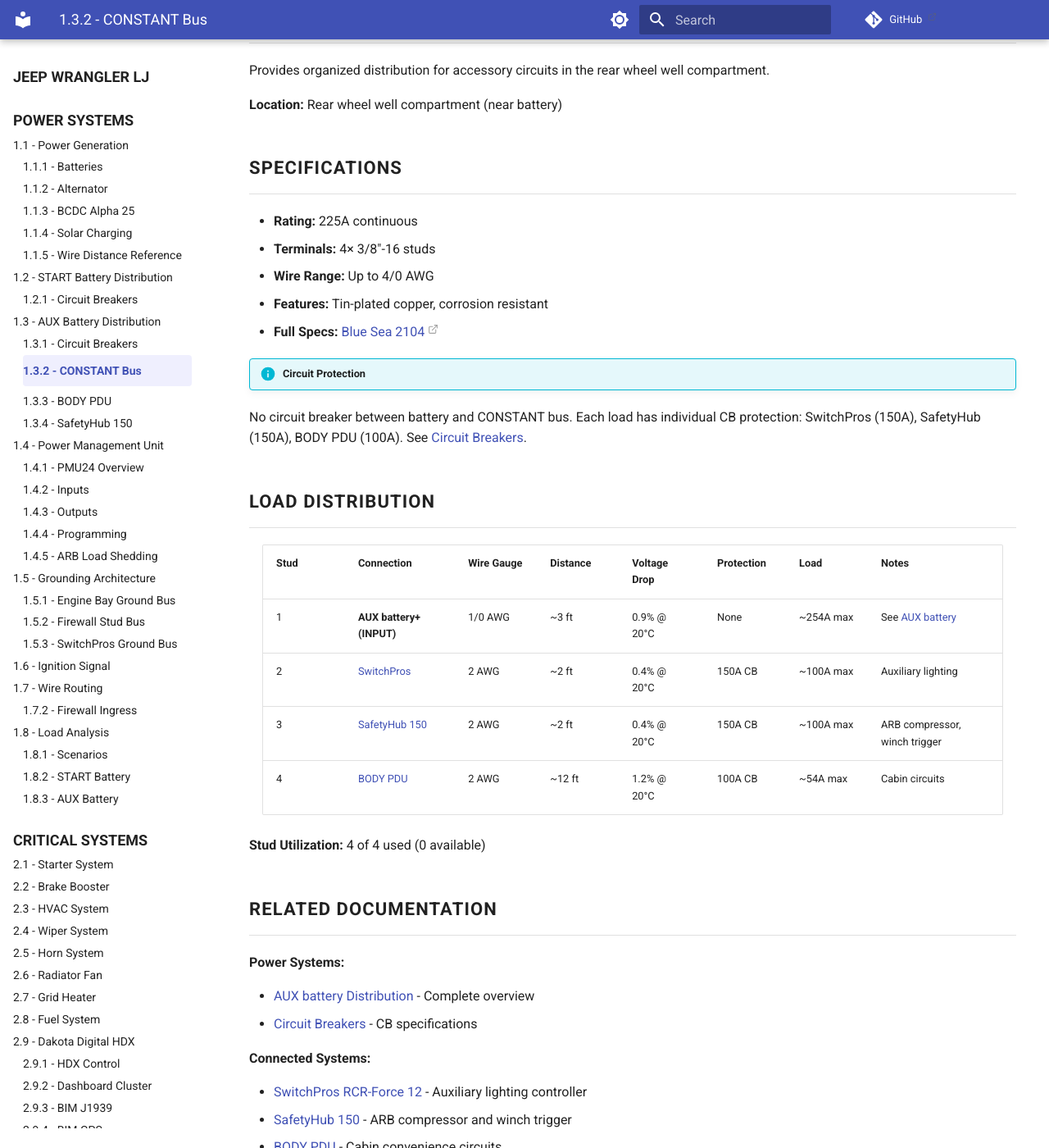
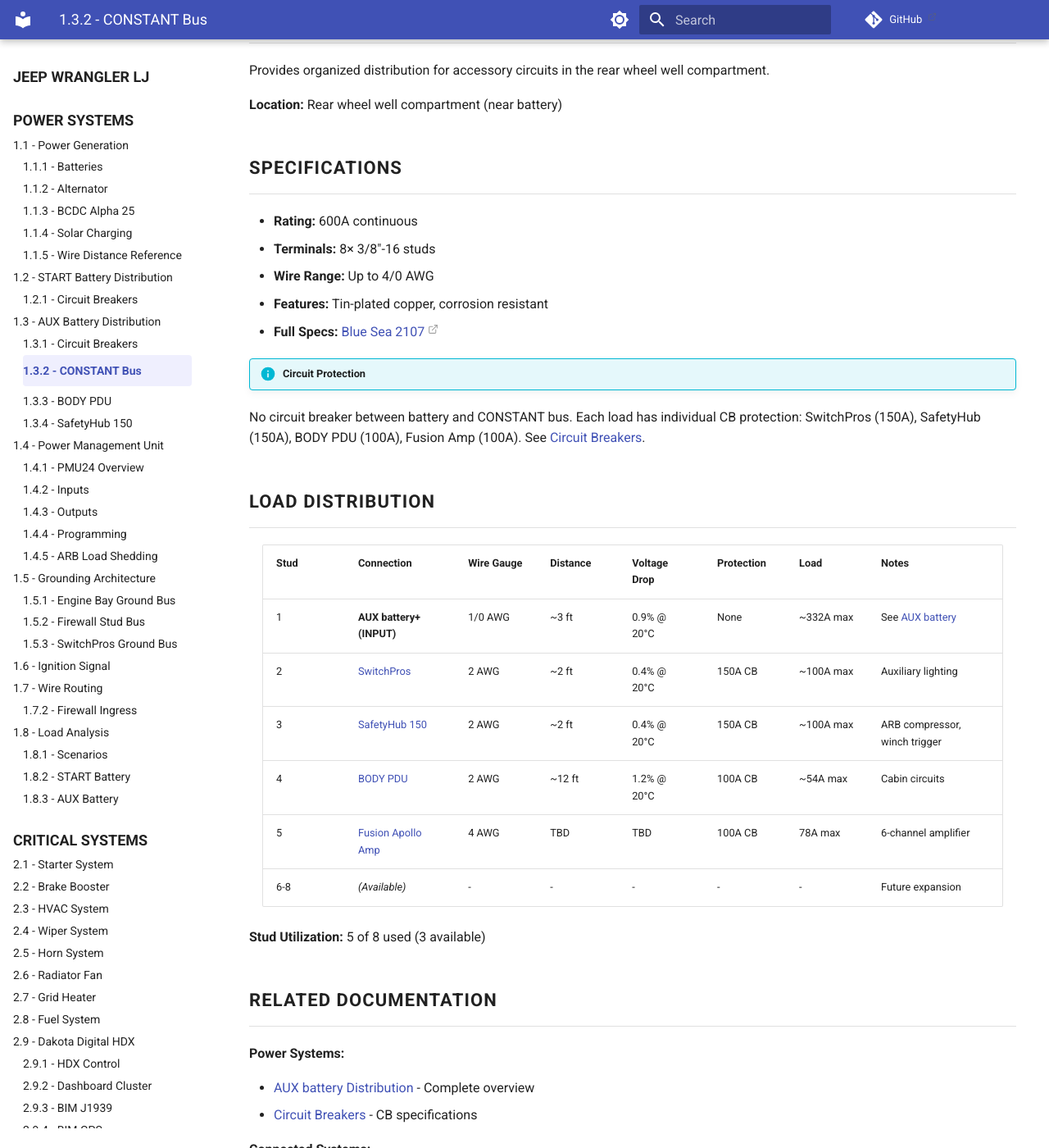
Before and after one commit to sob/drawings, an MkDocs documentation site: the page built from docs/jeep_lj/01-power-systems/03-aux-battery-distribution/02-constant-bus.md, in a window 1280 px wide and 1400 px high, scrolled down 478 px. Shown: the whole window at 82% size. Built offline with MkDocs 1.6.1 and Material for MkDocs 9.7.7, drawn with Linux system fonts in a browser that asks for light colours; comment, search, counter and statistics services are not loaded; some of the changed text lies outside the part shown.

Commit message:
docs(electrical): upgrade CONSTANT bus and amp circuit protection
- Upgrade CONSTANT bus bar from Blue Sea 2104 (225A/4 studs) to 2107 (600A/8 studs)
- Add Fusion Apollo amp 100A circuit breaker (Blue Sea 187-100A)
- Upgrade amp power/ground wiring from 6 AWG to 4 AWG for 78A max draw
- Add amp to circuit breakers documentation with proper sizing

🤖 Generated with [Claude Code](https://claude.com/claude-code)

Co-Authored-By: Claude <noreply@anthropic.com>

```diff
--- a/docs/jeep_lj/01-power-systems/03-aux-battery-distribution/02-constant-bus.md
+++ b/docs/jeep_lj/01-power-systems/03-aux-battery-distribution/02-constant-bus.md
@@ -10,15 +10,15 @@ tags:
 # 1.3.2 AUX battery CONSTANT Bus Bar {#rear-constant-bus}
 
 /// html | div.product-info
-![Blue Sea 2104 PowerBar](../../images/blue-sea-2104-powerbar.jpg){ loading=lazy }
+![Blue Sea 2107 PowerBar](../../images/blue-sea-2107-powerbar.jpg){ loading=lazy }
 
 **Type:** Bus Bar
 
-**Model:** Blue Sea 2104 PowerBar
+**Model:** Blue Sea 2107 PowerBar
 
 **Manufacturer:** Blue Sea Systems
 
-**Product Page:** [PowerBar 225A BusBar][product-link]
+**Product Page:** [PowerBar 600A BusBar][product-link]
 
 ///
 
@@ -30,25 +30,27 @@ Provides organized distribution for accessory circuits in the rear wheel well co
 
 ## Specifications
 
-- **Rating:** 225A continuous
-- **Terminals:** 4× 3/8"-16 studs
+- **Rating:** 600A continuous
+- **Terminals:** 8× 3/8"-16 studs
 - **Wire Range:** Up to 4/0 AWG
 - **Features:** Tin-plated copper, corrosion resistant
-- **Full Specs:** [Blue Sea 2104][product-link]
+- **Full Specs:** [Blue Sea 2107][product-link]
 
 !!! info "Circuit Protection"
-No circuit breaker between battery and CONSTANT bus. Each load has individual CB protection: SwitchPros (150A), SafetyHub (150A), BODY PDU (100A). See [Circuit Breakers][circuit-breakers].
+No circuit breaker between battery and CONSTANT bus. Each load has individual CB protection: SwitchPros (150A), SafetyHub (150A), BODY PDU (100A), Fusion Amp (100A). See [Circuit Breakers][circuit-breakers].
 
 ## Load Distribution
 
 | Stud | Connection                 | Wire Gauge | Distance | Voltage Drop | Protection | Load      | Notes                           |
 | :--- | :------------------------- | :--------- | :------- | :----------- | :--------- | :-------- | :------------------------------ |
-| 1    | **AUX battery+ (INPUT)**   | 1/0 AWG    | ~3 ft    | 0.9% @ 20°C  | None       | ~254A max | See [AUX battery][rear-battery] |
+| 1    | **AUX battery+ (INPUT)**   | 1/0 AWG    | ~3 ft    | 0.9% @ 20°C  | None       | ~332A max | See [AUX battery][rear-battery] |
 | 2    | [SwitchPros][switchpros]   | 2 AWG      | ~2 ft    | 0.4% @ 20°C  | 150A CB    | ~100A max | Auxiliary lighting              |
 | 3    | [SafetyHub 150][safetyhub] | 2 AWG      | ~2 ft    | 0.4% @ 20°C  | 150A CB    | ~100A max | ARB compressor, winch trigger   |
 | 4    | [BODY PDU][body-rtmr]      | 2 AWG      | ~12 ft   | 1.2% @ 20°C  | 100A CB    | ~54A max  | Cabin circuits                  |
+| 5    | [Fusion Apollo Amp][audio] | 4 AWG      | TBD      | TBD          | 100A CB    | 78A max   | 6-channel amplifier             |
+| 6-8  | _(Available)_              | -          | -        | -            | -          | -         | Future expansion                |
 
-**Stud Utilization:** 4 of 4 used (0 available)
+**Stud Utilization:** 5 of 8 used (3 available)
 
 ## Related Documentation
 
@@ -64,10 +66,11 @@ No circuit breaker between battery and CONSTANT bus. Each load has individual CB
 - [BODY PDU][body-rtmr] - Cabin convenience circuits
 - [Installation Checklist][installation] - Bus bar mounting procedure
 
-[product-link]: https://www.bluesea.com/products/2104/PowerBar_225A_BusBar_with_Four_1_4inch-20_Studs
+[product-link]: https://www.bluesea.com/products/2107/PowerBar_600A_BusBar_-_Eight_3_8in-16_Studs__
 [rear-battery]: index.md
 [circuit-breakers]: 01-circuit-breakers.md
 [switchpros]: ../../05-control-interfaces/02-switchpros-sp1200.md
 [safetyhub]: 04-safetyhub.md
 [body-rtmr]: 03-body-pdu.md
+[audio]: ../../06-audio-systems/02-amplifier.md
 [installation]: ../installation-checklist.md#phase-2-power-distribution
```
Also changed, not shown: docs/jeep_lj/01-power-systems/03-aux-battery-distribution/01-circuit-breakers.md (+5 -1 lines), docs/jeep_lj/01-power-systems/03-aux-battery-distribution/index.md (+2 -2 lines), docs/jeep_lj/06-audio-systems/02-amplifier.md (+8 -9 lines), docs/jeep_lj/09-installation/01-tbd-tracker.md (+1 -0 lines).
